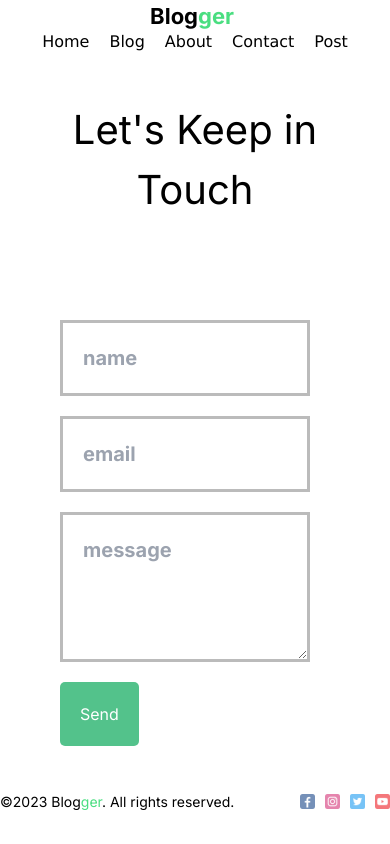
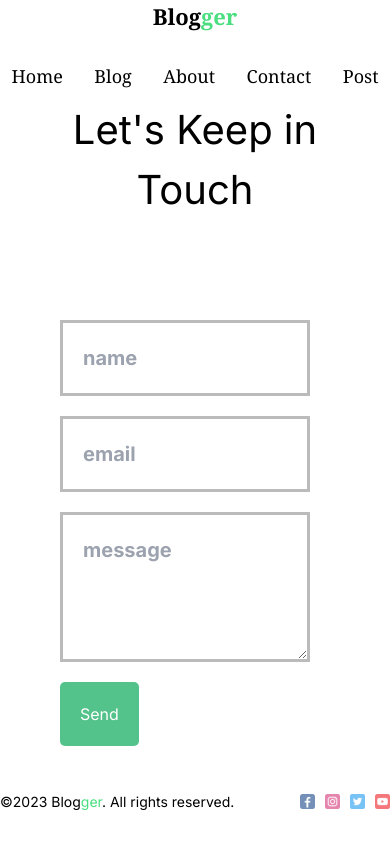
Before and after one commit to ZAIN-BUKHARI/blog-sit-client, a Next.js app: page /contact in a window 390 px wide. Built offline with nearby package versions, Linux system fonts and the light colour scheme.

Commit message:
23 responsive

```diff
--- a/app/about/page.jsx
+++ b/app/about/page.jsx
@@ -3,7 +3,7 @@ import styles from "./page.module.css";
 
 const About = () => {
   return (
-    <div className={styles.container}>
+    <div className=' md:mx-[60px] mx-[10px]'>
       <div className={styles.imgContainer}>
         <img
           src="https://images.pexels.com/photos/262508/pexels-photo-262508.jpeg?auto=compress&cs=tinysrgb&w=1260&h=750&dpr=1"
--- a/app/about/page.module.css
+++ b/app/about/page.module.css
@@ -61,22 +61,22 @@
   .itemt{
     display: none;
   }
+  .container {
+    /* max-width: 600px;
+    min-height: 100vh; */
+    padding: 0 10px;
+    display: flex;
+    flex-direction: column;
+    justify-content: space-between;
+    }
 
 
   }
   .container {
-    max-width: 1366px;
-    min-height: 100vh;
+    /* max-width: 1366px;
+    min-height: 100vh; */
     padding: 0 60px;
     display: flex;
     flex-direction: column;
     justify-content: space-between;
     }
-    .container {
-      max-width: 600px;
-      min-height: 100vh;
-      padding: 0 10px;
-      display: flex;
-      flex-direction: column;
-      justify-content: space-between;
-      }
--- a/app/page.js
+++ b/app/page.js
@@ -22,7 +22,7 @@ async function getData() {
   return (
     <>
     <Snack />
-    <div className={style.container}>
+    <div className='md:mx-[0px] mx-[60px] mt-[10px] md:mt-[0px] '>
     <Feature blogs={blogs} />
     <Signleblog blogs={blogs}/>
     </div>
--- a/components/Boxblog/Box.jsx
+++ b/components/Boxblog/Box.jsx
@@ -5,6 +5,7 @@ import styles from "./box.module.css";
 const Blog = ({blogs}) => {
   return (
     <>
+    <div className='md:mx-[60px] mx-[10px]'>
     <div className={styles.mainContainer}>
       {blogs.length>0 &&blogs.map((item) => (
         <Link   href={`/blog/${item.slug}`} className={styles.container} key={item.id}>
@@ -24,6 +25,7 @@ const Blog = ({blogs}) => {
         </Link>
       ))}
     </div>
+    </div>
     </>
   );
 };
--- a/components/navbar/Navbar.jsx
+++ b/components/navbar/Navbar.jsx
@@ -43,16 +43,18 @@ const Navbar = () => {
   // const session = useSession();
 
   return (
-    <div className={styles.container}>
-      <Link href="/" className={styles.logo}>
-        Blog<span className="text-green-400" >ger</span>
+    <div className='md:mx-auto font-serif md:max-w-[1366px]  md:px-[60px]  md:justify-between md:flex h-[100px]'>
+      <Link href="/" className='  text-[22px] font-bold flex justify-center items-center'>
+        Blog<span className="text-green-400 flex justify-center items-center font-serif" >ger</span>
       </Link>
-      <div className={styles.links}>
+      <div className='flex text-[18px] items-center gap-[20px] mb-[100px] md:mb-[0px] mt-[30px] justify-evenly'>
         {/* <DarkModeToggle /> */}
         {links.map((link) => (
+          <div className=" ">
           <Link key={link.id} href={link.url} className={styles.link}>
             {link.title}
           </Link>
+          </div>
         ))}
         {/* {session.status === "authenticated" && ( */}
           {/* <button className={styles.logout}>
--- a/components/navbar/navbar.module.css
+++ b/components/navbar/navbar.module.css
@@ -5,10 +5,11 @@
   align-items: center;
 }
 
-.logo {
+/* .logo {
   font-weight: bold;
   font-size: 22px;
-}
+
+} */
 @media only screen and (max-width: 600px) {
   .logo {
     font-weight: bold;
```
Also changed, not shown: components/Boxblog/box.module.css (+8 -0 lines).
